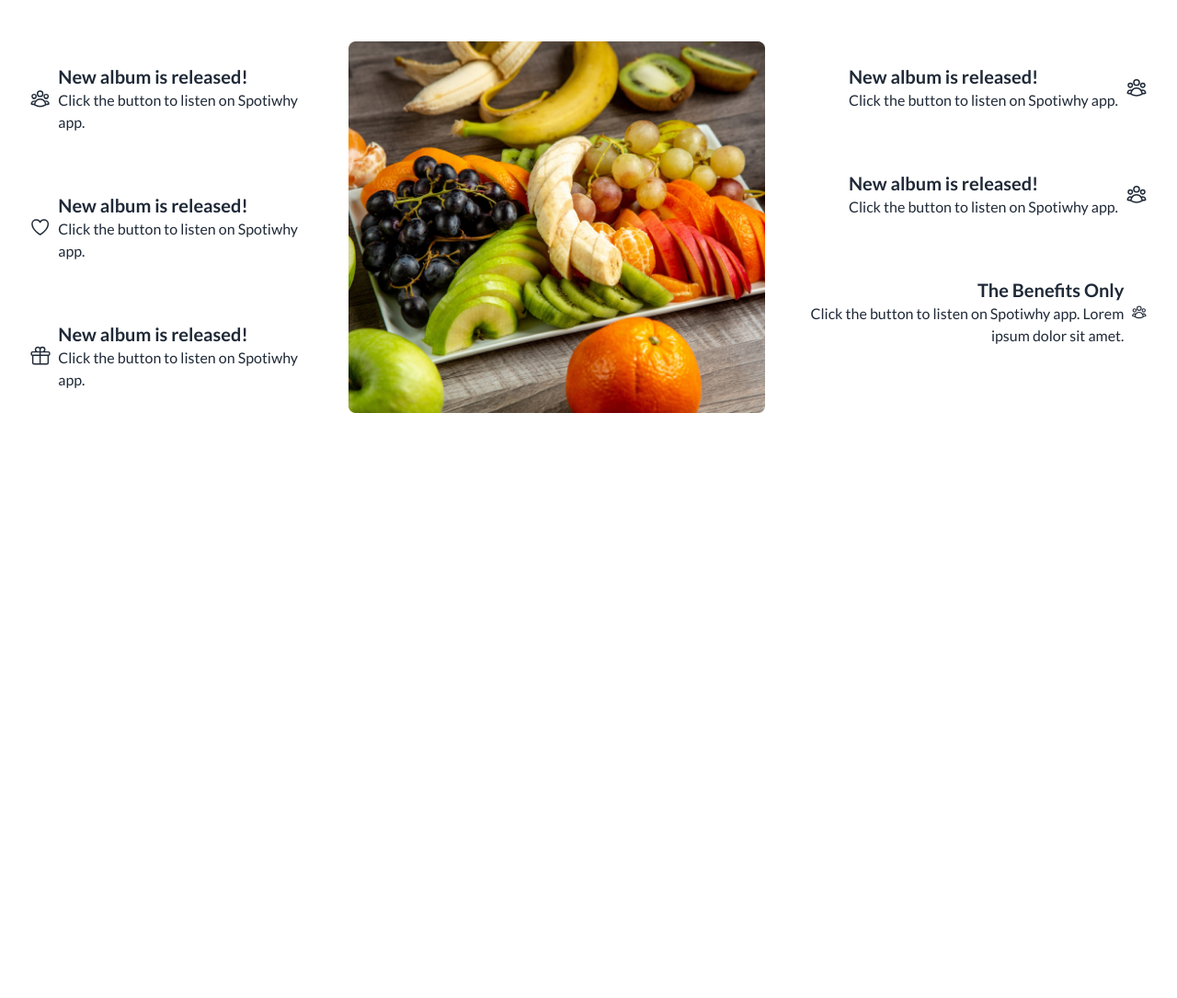
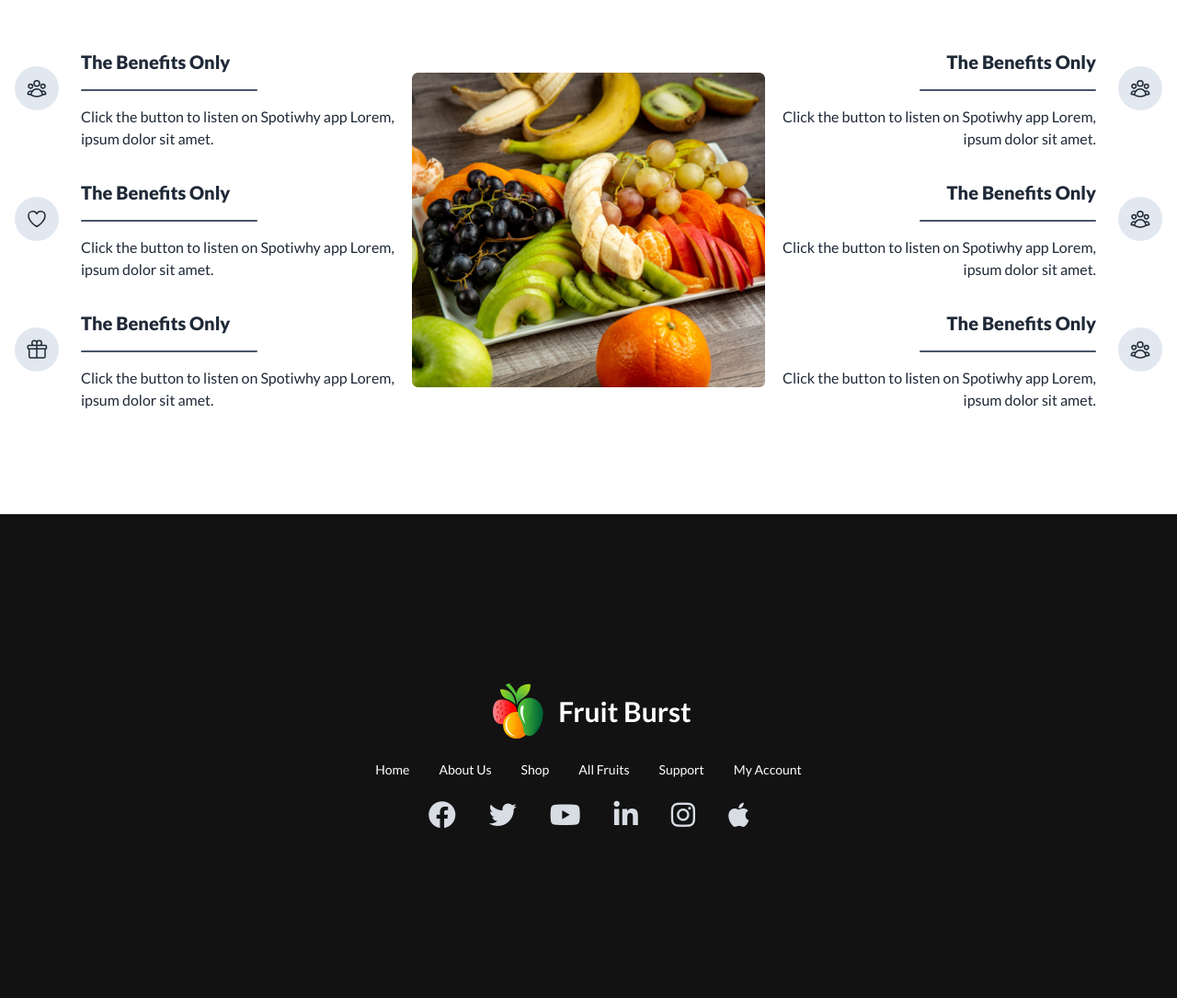
Before and after one commit to Jahangir506/B8A3-fruit-brust, a plain HTML site: page index.html in a window 1280 px wide. Shown: the part 3167-4252 px from the top of the page at 92% size. Before the commit the page ends 3720 px from the top, so only its background shows below. Drawn offline with nearby package versions, Linux system fonts and the light colour scheme.

Commit message:
why choose section and footer complate

```diff
--- a/index.html
+++ b/index.html
@@ -520,7 +520,8 @@
           <div>
             <div class="card lg:card-side justify-center">
               <div class="flex-col max-w-md">
-                <div class="card-body flex-row items-center">
+                <div class="card-body flex-row items-center p-4">
+                  <div class="bg-slate-200 p-3 rounded-full mr-4 mb-6">
                     <svg
                       xmlns="http://www.w3.org/2000/svg"
                       fill="none"
@@ -535,13 +536,23 @@
                         d="M18 18.72a9.094 9.094 0 003.741-.479 3 3 0 00-4.682-2.72m.94 3.198l.001.031c0 .225-.012.447-.037.666A11.944 11.944 0 0112 21c-2.17 0-4.207-.576-5.963-1.584A6.062 6.062 0 016 18.719m12 0a5.971 5.971 0 00-.941-3.197m0 0A5.995 5.995 0 0012 12.75a5.995 5.995 0 00-5.058 2.772m0 0a3 3 0 00-4.681 2.72 8.986 8.986 0 003.74.477m.94-3.197a5.971 5.971 0 00-.94 3.197M15 6.75a3 3 0 11-6 0 3 3 0 016 0zm6 3a2.25 2.25 0 11-4.5 0 2.25 2.25 0 014.5 0zm-13.5 0a2.25 2.25 0 11-4.5 0 2.25 2.25 0 014.5 0z"
                       />
                     </svg>
+                  </div>
 
                   <div>
-                    <h2 class="card-title">New album is released!</h2>
-                    <p>Click the button to listen on Spotiwhy app.</p>
+                    <h2 class="text-xl font-extrabold">
+                      The Benefits Only
+                      <hr
+                        class="w-48 h-0.5 bg-slate-600 border-0 rounded my-2 md:my-3 lg:my-4"
+                      />
+                    </h2>
+                    <p class="">
+                      Click the button to listen on Spotiwhy app Lorem, ipsum
+                      dolor sit amet.
+                    </p>
                   </div>
                 </div>
-                <div class="card-body flex-row items-center">
+                <div class="card-body flex-row items-center p-4">
+                  <div class="bg-slate-200 p-3 rounded-full mr-4 mb-6">
                     <svg
                       xmlns="http://www.w3.org/2000/svg"
                       fill="none"
@@ -556,13 +567,22 @@
                         d="M21 8.25c0-2.485-2.099-4.5-4.688-4.5-1.935 0-3.597 1.126-4.312 2.733-.715-1.607-2.377-2.733-4.313-2.733C5.1 3.75 3 5.765 3 8.25c0 7.22 9 12 9 12s9-4.78 9-12z"
                       />
                     </svg>
-
+                  </div>
                   <div>
-                    <h2 class="card-title">New album is released!</h2>
-                    <p>Click the button to listen on Spotiwhy app.</p>
+                    <h2 class="text-xl font-extrabold">
+                      The Benefits Only
+                      <hr
+                        class="w-48 h-0.5 bg-slate-600 border-0 rounded my-2 md:my-3 lg:my-4"
+                      />
+                    </h2>
+                    <p class="">
+                      Click the button to listen on Spotiwhy app Lorem, ipsum
+                      dolor sit amet.
+                    </p>
                   </div>
                 </div>
-                <div class="card-body flex-row items-center">
+                <div class="card-body flex-row items-center p-4">
+                  <div class="bg-slate-200 p-3 rounded-full mr-4 mb-6">
                     <svg
                       xmlns="http://www.w3.org/2000/svg"
                       fill="none"
@@ -577,18 +597,27 @@
                         d="M21 11.25v8.25a1.5 1.5 0 01-1.5 1.5H5.25a1.5 1.5 0 01-1.5-1.5v-8.25M12 4.875A2.625 2.625 0 109.375 7.5H12m0-2.625V7.5m0-2.625A2.625 2.625 0 1114.625 7.5H12m0 0V21m-8.625-9.75h18c.621 0 1.125-.504 1.125-1.125v-1.5c0-.621-.504-1.125-1.125-1.125h-18c-.621 0-1.125.504-1.125 1.125v1.5c0 .621.504 1.125 1.125 1.125z"
                       />
                     </svg>
-
+                  </div>
                   <div>
-                    <h2 class="card-title">New album is released!</h2>
-                    <p>Click the button to listen on Spotiwhy app.</p>
+                    <h2 class="text-xl font-extrabold">
+                      The Benefits Only
+                      <hr
+                        class="w-48 h-0.5 bg-slate-600 border-0 rounded my-2 md:my-3 lg:my-4"
+                      />
+                    </h2>
+                    <p class="">
+                      Click the button to listen on Spotiwhy app Lorem, ipsum
+                      dolor sit amet.
+                    </p>
                   </div>
                 </div>
               </div>
               <figure>
-                <img src="./images/whychoose1.png" alt="Album" />
+                <img src="./images/whychoose1.png" alt="Album max-h-screen" />
               </figure>
               <div class="flex-col max-w-md">
-                <div class="card-body flex-row-reverse items-center">
+                <div class="card-body flex-row-reverse items-center p-4">
+                  <div class="bg-slate-200 p-3 rounded-full ml-4 mb-6">
                     <svg
                       xmlns="http://www.w3.org/2000/svg"
                       fill="none"
@@ -603,13 +632,23 @@
                         d="M18 18.72a9.094 9.094 0 003.741-.479 3 3 0 00-4.682-2.72m.94 3.198l.001.031c0 .225-.012.447-.037.666A11.944 11.944 0 0112 21c-2.17 0-4.207-.576-5.963-1.584A6.062 6.062 0 016 18.719m12 0a5.971 5.971 0 00-.941-3.197m0 0A5.995 5.995 0 0012 12.75a5.995 5.995 0 00-5.058 2.772m0 0a3 3 0 00-4.681 2.72 8.986 8.986 0 003.74.477m.94-3.197a5.971 5.971 0 00-.94 3.197M15 6.75a3 3 0 11-6 0 3 3 0 016 0zm6 3a2.25 2.25 0 11-4.5 0 2.25 2.25 0 014.5 0zm-13.5 0a2.25 2.25 0 11-4.5 0 2.25 2.25 0 014.5 0z"
                       />
                     </svg>
+                  </div>
 
-                  <div>
-                    <h2 class="card-title">New album is released!</h2>
-                    <p>Click the button to listen on Spotiwhy app.</p>
+                  <div class="text-right">
+                    <h2 class="text-xl font-extrabold">
+                      The Benefits Only
+                      <hr
+                        class="w-48 ml-48 h-0.5 bg-slate-600 border-0 rounded my-2 md:my-3 lg:my-4"
+                      />
+                    </h2>
+                    <p class="">
+                      Click the button to listen on Spotiwhy app Lorem, ipsum
+                      dolor sit amet.
+                    </p>
                   </div>
                 </div>
-                <div class="card-body flex-row-reverse items-center">
+                <div class="card-body flex-row-reverse items-center p-4">
+                  <div class="bg-slate-200 p-3 rounded-full ml-4 mb-6">
                     <svg
                       xmlns="http://www.w3.org/2000/svg"
                       fill="none"
@@ -624,13 +663,23 @@
                         d="M18 18.72a9.094 9.094 0 003.741-.479 3 3 0 00-4.682-2.72m.94 3.198l.001.031c0 .225-.012.447-.037.666A11.944 11.944 0 0112 21c-2.17 0-4.207-.576-5.963-1.584A6.062 6.062 0 016 18.719m12 0a5.971 5.971 0 00-.941-3.197m0 0A5.995 5.995 0 0012 12.75a5.995 5.995 0 00-5.058 2.772m0 0a3 3 0 00-4.681 2.72 8.986 8.986 0 003.74.477m.94-3.197a5.971 5.971 0 00-.94 3.197M15 6.75a3 3 0 11-6 0 3 3 0 016 0zm6 3a2.25 2.25 0 11-4.5 0 2.25 2.25 0 014.5 0zm-13.5 0a2.25 2.25 0 11-4.5 0 2.25 2.25 0 014.5 0z"
                       />
                     </svg>
+                  </div>
 
-                  <div>
-                    <h2 class="card-title">New album is released!</h2>
-                    <p>Click the button to listen on Spotiwhy app.</p>
+                  <div class="text-right">
+                    <h2 class="text-xl font-extrabold">
+                      The Benefits Only
+                      <hr
+                        class="w-48 ml-48 h-0.5 bg-slate-600 border-0 rounded my-2 md:my-3 lg:my-4"
+                      />
+                    </h2>
+                    <p class="">
+                      Click the button to listen on Spotiwhy app Lorem, ipsum
+                      dolor sit amet.
+                    </p>
                   </div>
                 </div>
-                <div class="card-body flex-row-reverse items-center">
+                <div class="card-body flex-row-reverse items-center p-4">
+                  <div class="bg-slate-200 p-3 rounded-full ml-4 mb-6">
                     <svg
                       xmlns="http://www.w3.org/2000/svg"
                       fill="none"
@@ -645,11 +694,17 @@
                         d="M18 18.72a9.094 9.094 0 003.741-.479 3 3 0 00-4.682-2.72m.94 3.198l.001.031c0 .225-.012.447-.037.666A11.944 11.944 0 0112 21c-2.17 0-4.207-.576-5.963-1.584A6.062 6.062 0 016 18.719m12 0a5.971 5.971 0 00-.941-3.197m0 0A5.995 5.995 0 0012 12.75a5.995 5.995 0 00-5.058 2.772m0 0a3 3 0 00-4.681 2.72 8.986 8.986 0 003.74.477m.94-3.197a5.971 5.971 0 00-.94 3.197M15 6.75a3 3 0 11-6 0 3 3 0 016 0zm6 3a2.25 2.25 0 11-4.5 0 2.25 2.25 0 014.5 0zm-13.5 0a2.25 2.25 0 11-4.5 0 2.25 2.25 0 014.5 0z"
                       />
                     </svg>
+                  </div>
 
-                  <div>
-                    <h2 class="card-title justify-end ">The Benefits Only</h2>
-                    <p class="text-right">
-                      Click the button to listen on Spotiwhy app. Lorem ipsum
+                  <div class="text-right">
+                    <h2 class="text-xl font-extrabold">
+                      The Benefits Only
+                      <hr
+                        class="w-48 ml-48 h-0.5 bg-slate-600 border-0 rounded my- md:my-3 lg:my-4"
+                      />
+                    </h2>
+                    <p class="">
+                      Click the button to listen on Spotiwhy app Lorem, ipsum
                       dolor sit amet.
                     </p>
                   </div>
@@ -661,6 +716,44 @@
       </section>
       <!-- why choose us section  -->
     </main>
-    <footer></footer>
+    <footer class="bg-[#121212] h-full">
+      <section class="container mx-auto">
+        <div class="card max-w-screen-2xl h-[526px] text-neutral-content">
+          <div class="card-body items-center justify-center text-center">
+            <div class="card-title">
+              <img
+                class="mx-2 w-9 md:w-fit lg:w-fit"
+                src="./images/logo.png"
+                alt=""
+              />
+              <a
+                class="text-black md:text-white lg:text-white cursor-pointer normal-case text-xl md:text-3xl lg:text-3xl"
+                >Fruit Burst</a
+              >
+            </div>
+            <div class="navbar-center lg:flex">
+              <ul
+                class="menu menu-horizontal justify-center flex-wrap text-white px-1"
+              >
+                <li><a>Home</a></li>
+                <li><a>About Us</a></li>
+                <li><a>Shop</a></li>
+                <li><a>All Fruits</a></li>
+                <li><a>Support</a></li>
+                <li><a>My Account</a></li>
+              </ul>
+            </div>
+            <div class="flex flex-wrap justify-center text-3xl gap-9">
+              <i class="fa-brands fa-facebook"></i>
+              <i class="fa-brands fa-twitter"></i>
+              <i class="fa-brands fa-youtube"></i>
+              <i class="fa-brands fa-linkedin-in"></i>
+              <i class="fa-brands fa-instagram"></i>
+              <i class="fa-brands fa-apple"></i>
+            </div>
+          </div>
+        </div>
+      </section>
+    </footer>
   </body>
 </html>
```
Lines whose indentation alone changed are shown as unchanged.
